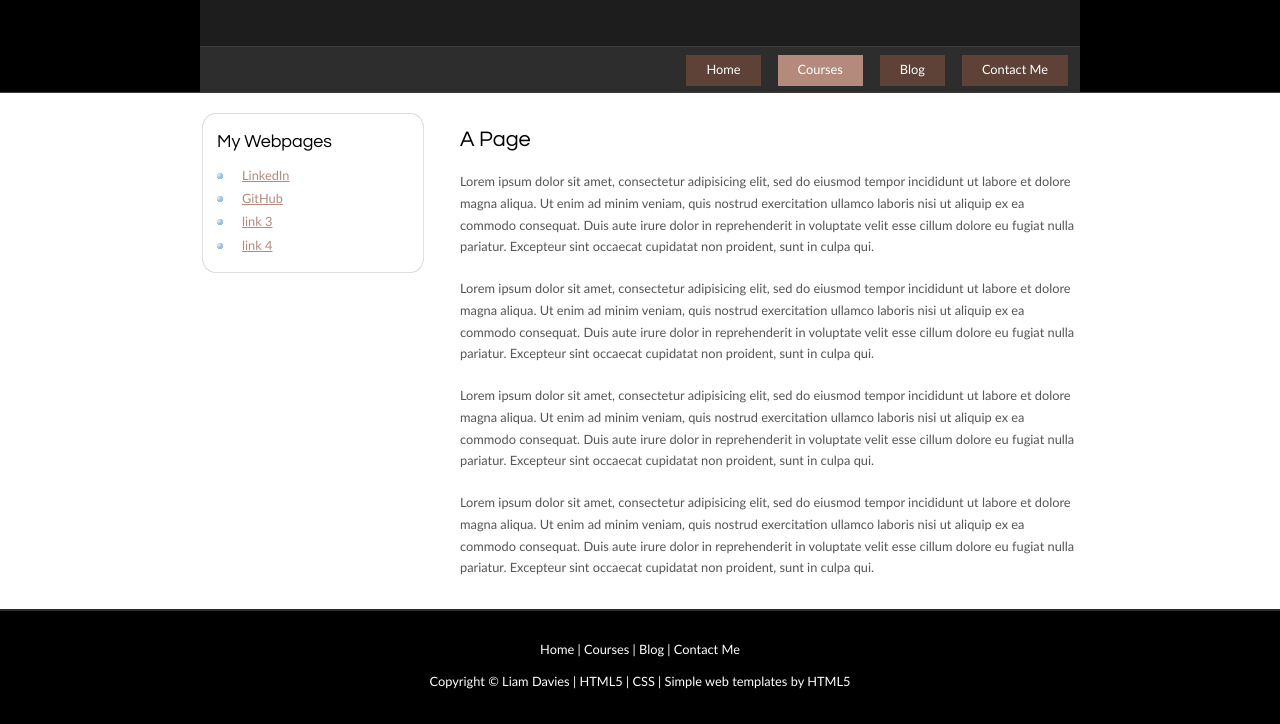
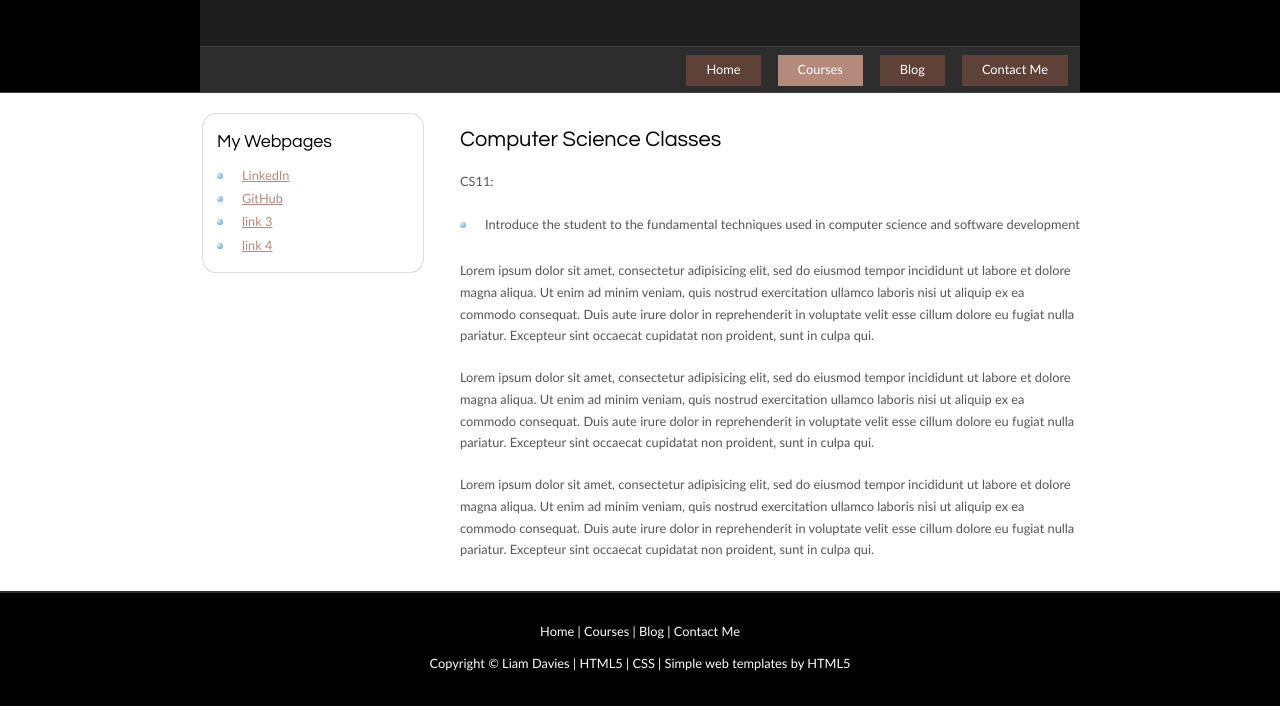
Before and after one commit to Lmdudester/lmdudester.github.io, a plain HTML site: page courses.html in a window 1280 px wide. Shown: the part 94-818 px from the top of the page. Drawn offline with Linux system fonts and the light colour scheme.

Commit message:
Update courses.html

```diff
--- a/courses.html
+++ b/courses.html
@@ -48,8 +48,11 @@
       </div>
       <div id="content">
         <!-- insert the page content here -->
-        <h1>A Page</h1>
-        <p>Lorem ipsum dolor sit amet, consectetur adipisicing elit, sed do eiusmod tempor incididunt ut labore et dolore magna aliqua. Ut enim ad minim veniam, quis nostrud exercitation ullamco laboris nisi ut aliquip ex ea commodo consequat. Duis aute irure dolor in reprehenderit in voluptate velit esse cillum dolore eu fugiat nulla pariatur. Excepteur sint occaecat cupidatat non proident, sunt in culpa qui.</p>
+        <h1>Computer Science Classes</h1>
+        <p>CS11:</p>
+          <ul>
+            <li> Introduce the student to the fundamental techniques used in computer science and software development
+          </ul>
         <p>Lorem ipsum dolor sit amet, consectetur adipisicing elit, sed do eiusmod tempor incididunt ut labore et dolore magna aliqua. Ut enim ad minim veniam, quis nostrud exercitation ullamco laboris nisi ut aliquip ex ea commodo consequat. Duis aute irure dolor in reprehenderit in voluptate velit esse cillum dolore eu fugiat nulla pariatur. Excepteur sint occaecat cupidatat non proident, sunt in culpa qui.</p>
         <p>Lorem ipsum dolor sit amet, consectetur adipisicing elit, sed do eiusmod tempor incididunt ut labore et dolore magna aliqua. Ut enim ad minim veniam, quis nostrud exercitation ullamco laboris nisi ut aliquip ex ea commodo consequat. Duis aute irure dolor in reprehenderit in voluptate velit esse cillum dolore eu fugiat nulla pariatur. Excepteur sint occaecat cupidatat non proident, sunt in culpa qui.</p>
         <p>Lorem ipsum dolor sit amet, consectetur adipisicing elit, sed do eiusmod tempor incididunt ut labore et dolore magna aliqua. Ut enim ad minim veniam, quis nostrud exercitation ullamco laboris nisi ut aliquip ex ea commodo consequat. Duis aute irure dolor in reprehenderit in voluptate velit esse cillum dolore eu fugiat nulla pariatur. Excepteur sint occaecat cupidatat non proident, sunt in culpa qui.</p>
```
